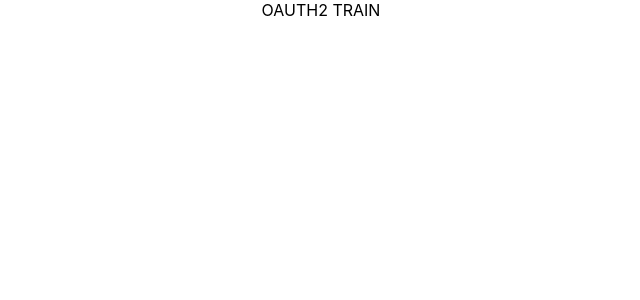
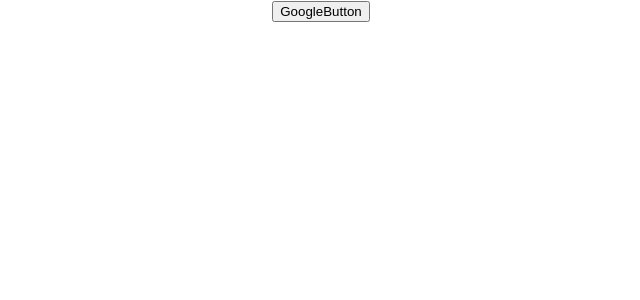
Before and after one commit to pavelminsk1979/oauth2front, a React (Create React App) app: page / in a window 1280 px wide. Shown: the top 300 px of the page, without its empty margins (319-959 px from the left). Built offline with nearby package versions, Linux system fonts and the light colour scheme.

Commit message:
first commit+

```diff
--- a/src/App.tsx
+++ b/src/App.tsx
@@ -1,10 +1,11 @@
 import React from 'react';
 import './App.css';
+import {GoogleButton} from "./GoogleButton";
 
 function App() {
   return (
     <div className="App">
- OAUTH2 TRAIN
+ <GoogleButton/>
     </div>
   );
 }
--- /dev/null
+++ b/src/GoogleButton.tsx
@@ -0,0 +1,16 @@
+export const GoogleButton = () => {
+    const handleLogin = () => {
+        const CLIENT_ID = '924707972646-299oa203pbkhdc6rv65gpvkliqlbkhve.apps.googleusercontent.com'
+        const REDIRECT_URL = 'http://localhost:3000/auth/google-redirect'
+        const scope = 'email profile'
+        const url = `https://accounts.google.com/o/oauth2/v2/auth?scope=${scope}&response_type=code&redirect_uri=${REDIRECT_URL}&client_id=${CLIENT_ID}`
+        window.location.assign(url)
+
+    }
+    return (
+        <div>
+            <button onClick={handleLogin}>GoogleButton</button>
+
+        </div>
+    )
+}
```
